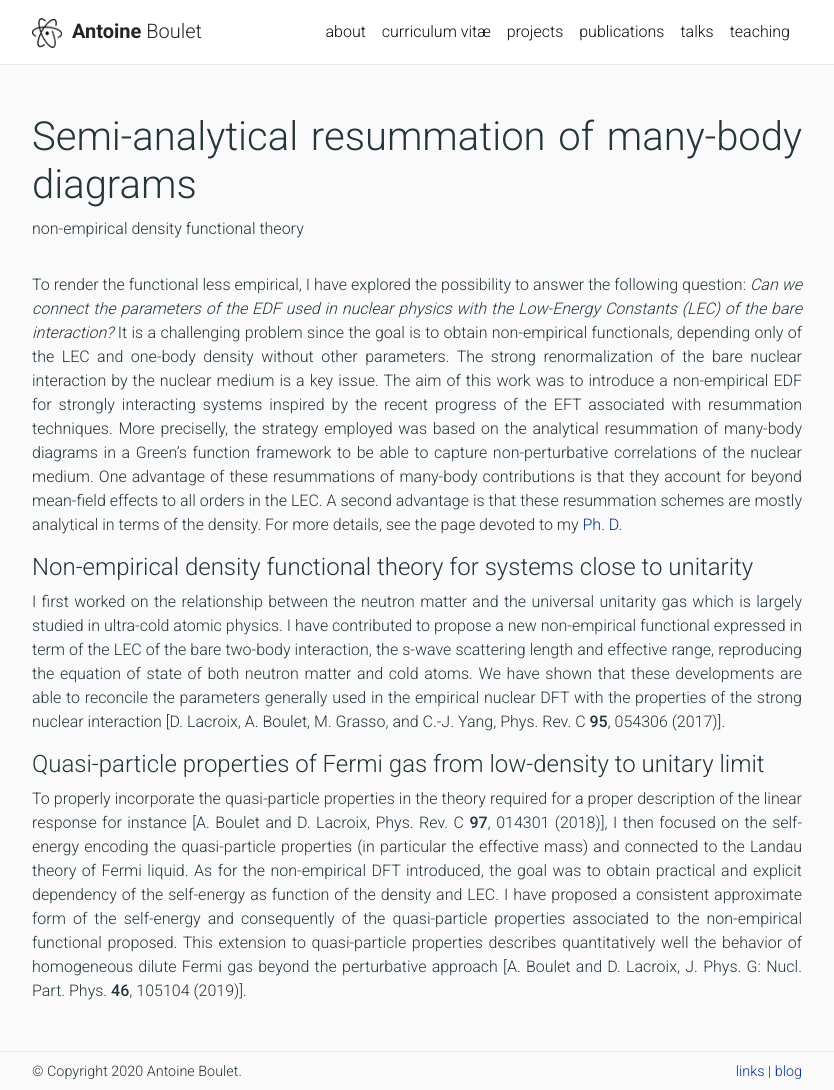
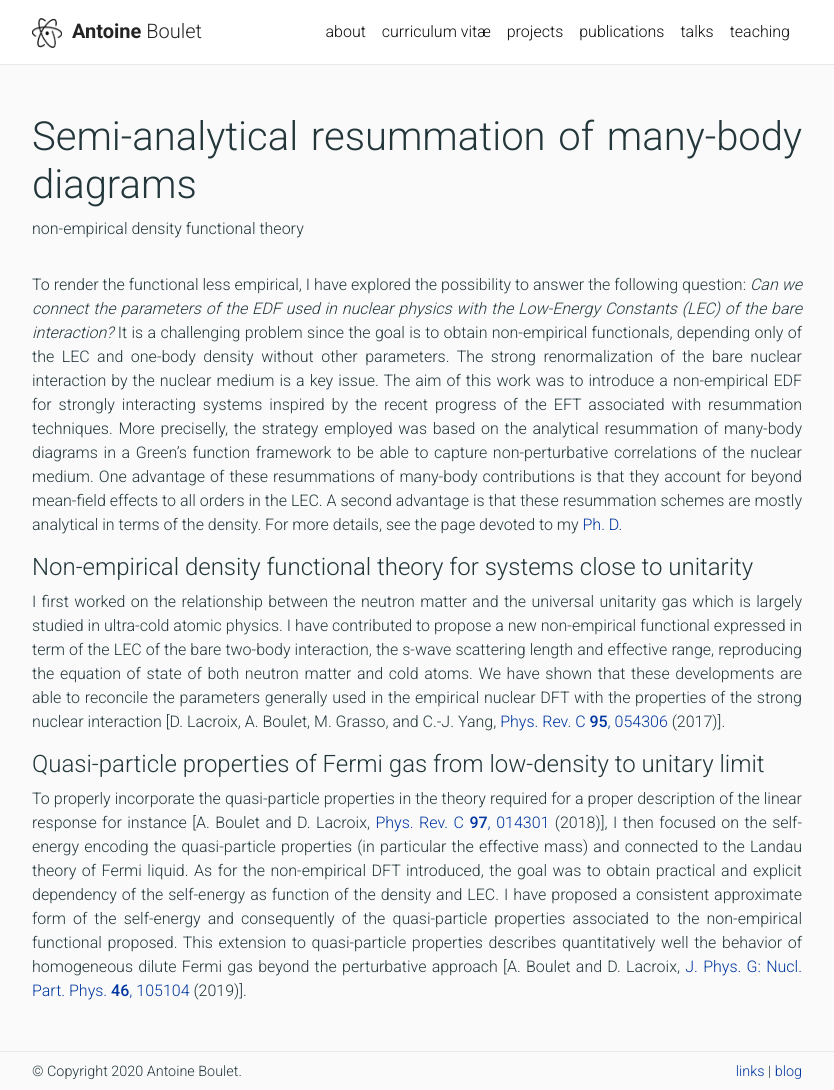
Before and after one commit to AntoineBoulet/antoineboulet.github.io, a Jekyll site: the page built from _pages/resummation.md, in a window 1280 px wide and 1090 px high. Shown: the whole window, without its empty margins (223-1057 px from the left). Built offline with Jekyll 4.4.1, drawn with Linux system fonts in a browser that asks for light colours; nearby versions of some CDN libraries; a style sheet for code colours, icons or effects is not loaded; part of the change alters nothing that is shown.

```diff
--- a/_pages/resummation.md
+++ b/_pages/resummation.md
@@ -7,12 +7,12 @@ author: A. Boulet
 nav: false
 ---
 
-To render the functional less empirical, I have explored the possibility to answer the following question: *Can we connect the parameters of the EDF used in nuclear physics with the Low-Energy Constants (LEC) of the bare interaction?* It is a challenging problem since the goal is to obtain non-empirical functionals, depending only of the LEC and one-body density without other parameters. The strong renormalization of the bare nuclear interaction by the nuclear medium is a key issue. The aim of this work was to introduce a non-empirical EDF for strongly interacting systems inspired by the recent progress of the EFT associated with resummation techniques. More preciselly, the strategy employed was based on the analytical resummation of many-body diagrams in a Green’s function framework to be able to capture non-perturbative correlations of the nuclear medium. One advantage of these resummations of many-body contributions is that they account for beyond mean-field effects to all orders in the LEC. A second advantage is that these resummation schemes are mostly analytical in terms of the density. For more details, see the page devoted to my <a href="{{ /news/phd_defense/ | relative_url }}" target="_blank">Ph. D.</a>
+To render the functional less empirical, I have explored the possibility to answer the following question: *Can we connect the parameters of the EDF used in nuclear physics with the Low-Energy Constants (LEC) of the bare interaction?* It is a challenging problem since the goal is to obtain non-empirical functionals, depending only of the LEC and one-body density without other parameters. The strong renormalization of the bare nuclear interaction by the nuclear medium is a key issue. The aim of this work was to introduce a non-empirical EDF for strongly interacting systems inspired by the recent progress of the EFT associated with resummation techniques. More preciselly, the strategy employed was based on the analytical resummation of many-body diagrams in a Green’s function framework to be able to capture non-perturbative correlations of the nuclear medium. One advantage of these resummations of many-body contributions is that they account for beyond mean-field effects to all orders in the LEC. A second advantage is that these resummation schemes are mostly analytical in terms of the density. For more details, see the page devoted to my <a href="https://antoineboulet.github.io/news/phd_defense/" target="_blank">Ph. D.</a>
 
 #### Non-empirical density functional theory for systems close to unitarity
 
-I first worked on the relationship between the neutron matter and the universal unitarity gas which is largely studied in ultra-cold atomic physics. I have contributed to propose a new non-empirical functional expressed in term of the LEC of the bare two-body interaction, the s-wave scattering length and effective range, reproducing the equation of state of both neutron matter and cold atoms. We have shown that these developments are able to reconcile the parameters generally used in the empirical nuclear DFT with the properties of the strong nuclear interaction [D. Lacroix, A. Boulet, M. Grasso, and C.-J. Yang, Phys. Rev. C **95**, 054306 (2017)].
+I first worked on the relationship between the neutron matter and the universal unitarity gas which is largely studied in ultra-cold atomic physics. I have contributed to propose a new non-empirical functional expressed in term of the LEC of the bare two-body interaction, the s-wave scattering length and effective range, reproducing the equation of state of both neutron matter and cold atoms. We have shown that these developments are able to reconcile the parameters generally used in the empirical nuclear DFT with the properties of the strong nuclear interaction [D. Lacroix, A. Boulet, M. Grasso, and C.-J. Yang, <a href="https://doi.org/10.1103/PhysRevC.95.054306" target="_blank">Phys. Rev. C **95**, 054306</a> (2017)].
 
 #### Quasi-particle properties of Fermi gas from low-density to unitary limit
 
-To properly incorporate the quasi-particle properties in the theory required for a proper description of the linear response for instance [A. Boulet and D. Lacroix, Phys. Rev. C **97**, 014301 (2018)], I then focused on the self-energy encoding the quasi-particle properties (in particular the effective mass) and connected to the Landau theory of Fermi liquid. As for the non-empirical DFT introduced, the goal was to obtain practical and explicit dependency of the self-energy as function of the density and LEC. I have proposed a consistent approximate form of the self-energy and consequently of the quasi-particle properties associated to the non-empirical functional proposed. This extension to quasi-particle properties describes quantitatively well the behavior of homogeneous dilute Fermi gas beyond the perturbative approach [A. Boulet and D. Lacroix, J. Phys. G: Nucl. Part. Phys. **46**, 105104 (2019)].
+To properly incorporate the quasi-particle properties in the theory required for a proper description of the linear response for instance [A. Boulet and D. Lacroix, <a href="https://doi.org/10.1103/PhysRevC.97.014301" target="_blank">Phys. Rev. C **97**, 014301</a> (2018)], I then focused on the self-energy encoding the quasi-particle properties (in particular the effective mass) and connected to the Landau theory of Fermi liquid. As for the non-empirical DFT introduced, the goal was to obtain practical and explicit dependency of the self-energy as function of the density and LEC. I have proposed a consistent approximate form of the self-energy and consequently of the quasi-particle properties associated to the non-empirical functional proposed. This extension to quasi-particle properties describes quantitatively well the behavior of homogeneous dilute Fermi gas beyond the perturbative approach [A. Boulet and D. Lacroix, <a href="https://doi.org/10.1088/1361-6471/ab2f0b" target="_blank">J. Phys. G: Nucl. Part. Phys. **46**, 105104</a> (2019)].
```
